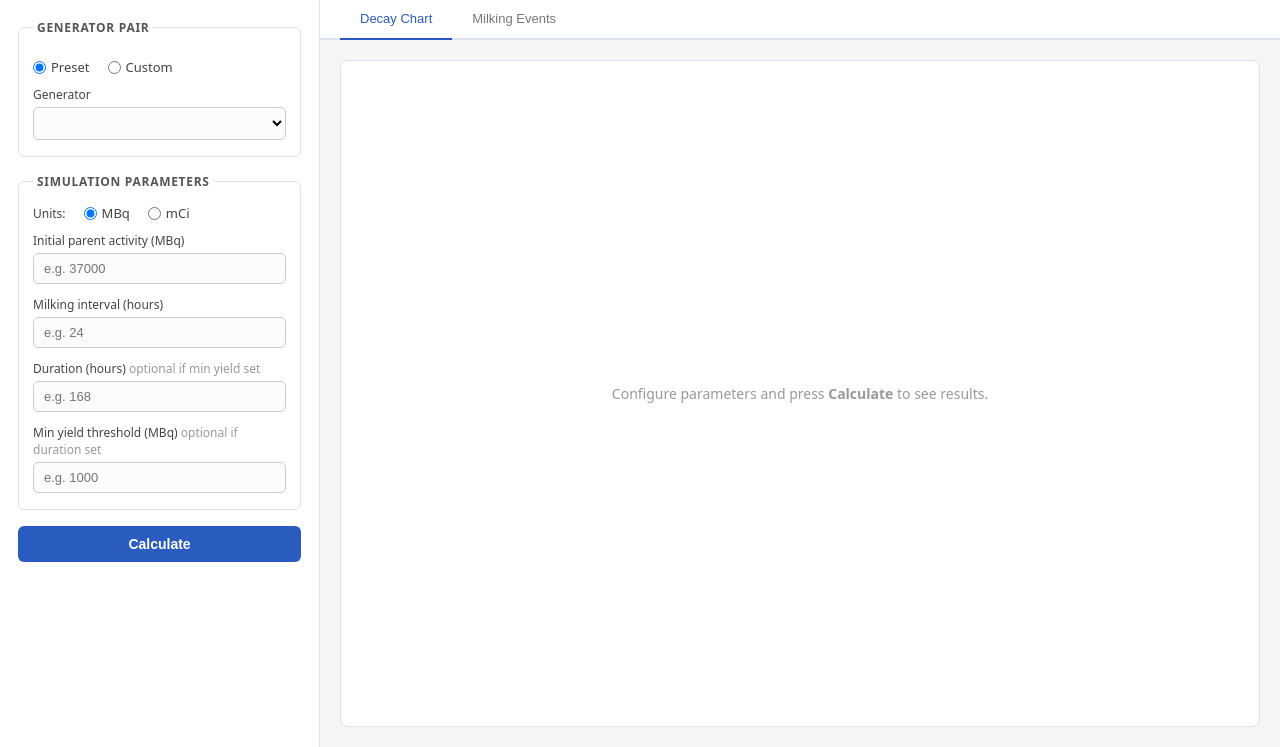
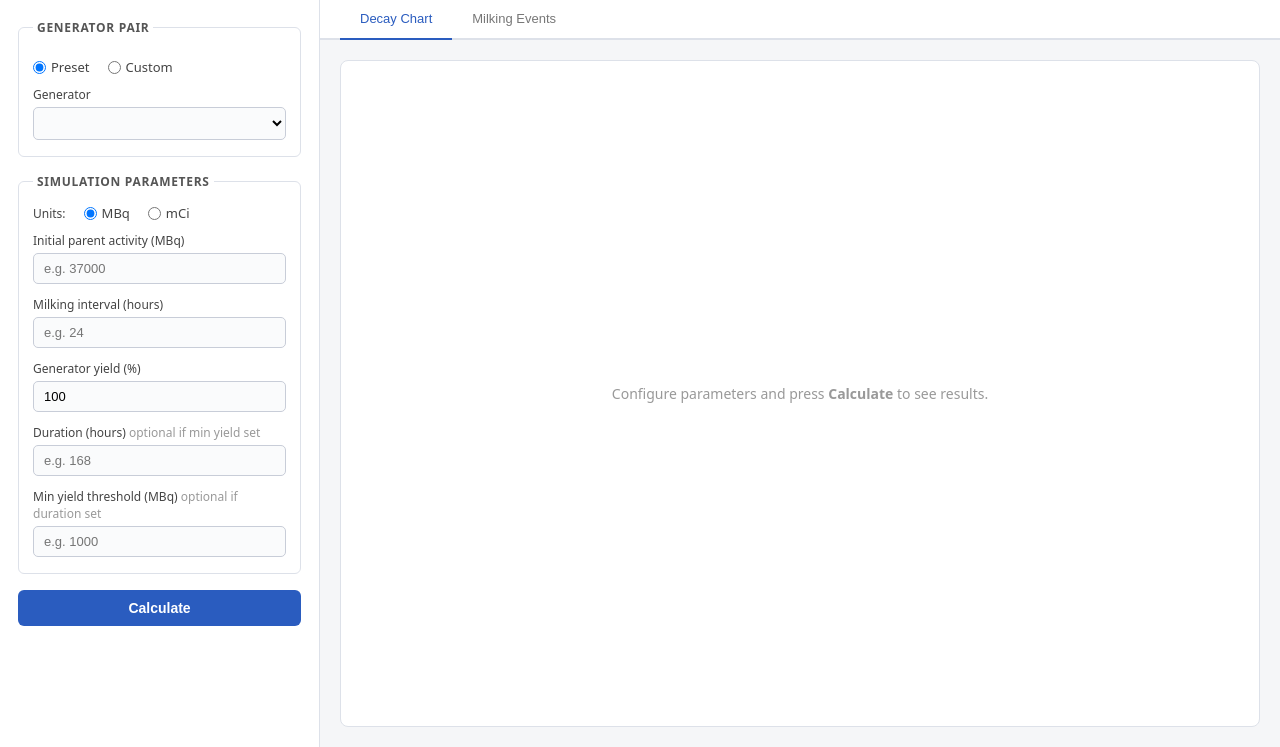
Before and after one commit to ArtemChemist/generator_calc, a Flask app: page / in a window 1280 px wide. Shown: the part 53-800 px from the top of the page. Run offline with Flask 3, Linux system fonts and the light colour scheme; data that the repository does not hold is empty; some libraries are stand-ins or nearby versions.

Commit message:
Add generator yield efficiency parameter
A generator yield (%) field scales the practically recovered activity
relative to the theoretical Bateman output. Applied to per-milking
and cumulative yields in the table and cumulative chart. The min-yield
threshold and duration inference are adjusted to compare against
practical yield. The decay chart remains theoretical.

Co-Authored-By: Claude Sonnet 4.6 <noreply@anthropic.com>

```diff
--- a/app/static/js/app.js
+++ b/app/static/js/app.js
@@ -96,7 +96,7 @@ function switchTab(tabId) {
     p.classList.toggle('hidden', p.id !== `tab-${tabId}`)
   );
   if (tabId === 'events' && lastResult) {
-    renderCumulativeChart(lastResult.milking_events, lastResult.min_yield_MBq);
+    renderCumulativeChart(lastResult.milking_events, lastResult._minYieldDisplay, lastResult._genYield);
   }
   if (tabId === 'chart' && lastResult) {
     Plotly.Plots.resize('chart');
@@ -109,9 +109,9 @@ function onUnitChange() {
   document.querySelectorAll('.unit-lbl').forEach(el => el.textContent = currentUnit);
   if (lastResult) {
     renderChart(lastResult);
-    renderTable(lastResult.milking_events, lastResult.min_yield_MBq);
+    renderTable(lastResult.milking_events, lastResult._minYieldDisplay, lastResult._genYield);
     const eventsVisible = !document.getElementById('tab-events').classList.contains('hidden');
-    if (eventsVisible) renderCumulativeChart(lastResult.milking_events, lastResult.min_yield_MBq);
+    if (eventsVisible) renderCumulativeChart(lastResult.milking_events, lastResult._minYieldDisplay, lastResult._genYield);
   }
 }
 
@@ -213,9 +213,12 @@ async function onCalculate() {
   const minYieldRaw = document.getElementById('min-yield').value.trim();
   const duration = durationRaw !== '' ? parseFloat(durationRaw) : null;
   const minYield = minYieldRaw !== '' ? parseFloat(minYieldRaw) : null;
+  const genYieldPct = parseFloat(document.getElementById('gen-yield').value) || 100;
+  const genYield = Math.min(Math.max(genYieldPct, 0), 100) / 100;
 
   if (!initAct || initAct <= 0) { showError('Initial activity must be > 0.'); return; }
   if (!interval || interval <= 0) { showError('Milking interval must be > 0.'); return; }
+  if (genYield <= 0) { showError('Generator yield must be > 0%.'); return; }
   if (duration === null && !minYield) {
     showError('Provide duration, min yield threshold, or both.'); return;
   }
@@ -230,7 +233,8 @@ async function onCalculate() {
     milking_interval_h: interval,
   };
   if (duration !== null) body.duration_h = duration;
-  if (minYield !== null) body.min_yield_MBq = toMBq(minYield);
+  // Send threshold as theoretical equivalent so backend infers duration on practical yield
+  if (minYield !== null) body.min_yield_MBq = toMBq(minYield) / genYield;
 
   const data = await API.calculate(body);
 
@@ -240,6 +244,8 @@ async function onCalculate() {
   if (data.error) { showError(data.error); return; }
 
   lastResult = data;
+  lastResult._genYield = genYield;
+  lastResult._minYieldDisplay = minYield ? toMBq(minYield) : 0; // practical threshold in MBq
 
   if (data.inferred_duration_h !== null) {
     inferredInfo.textContent = `Inferred duration: ${data.inferred_duration_h.toFixed(1)} h — yield drops below threshold at this point.`;
@@ -247,7 +253,7 @@ async function onCalculate() {
   }
 
   renderChart(data);
-  renderTable(data.milking_events, data.min_yield_MBq);
+  renderTable(data.milking_events, data._minYieldDisplay, genYield);
 }
 
 // ── Chart ─────────────────────────────────────────────────────────────────
@@ -327,17 +333,18 @@ function renderChart(data) {
 }
 
 // ── Table ──────────────────────────────────────────────────────────────────
-function renderTable(events, minYieldMBq) {
+function renderTable(events, minYieldMBq, genYield = 1) {
   tableBody.innerHTML = '';
   let runningMBq = 0;
   events.forEach(e => {
-    runningMBq += e.yield_MBq;
-    const yieldDisplay      = fromMBq(e.yield_MBq).toLocaleString(undefined, { maximumFractionDigits: 2 });
-    const cumulativeDisplay = fromMBq(runningMBq).toLocaleString(undefined,  { maximumFractionDigits: 2 });
+    const practicalMBq = e.yield_MBq * genYield;
+    runningMBq += practicalMBq;
+    const yieldDisplay      = fromMBq(practicalMBq).toLocaleString(undefined, { maximumFractionDigits: 2 });
+    const cumulativeDisplay = fromMBq(runningMBq).toLocaleString(undefined,   { maximumFractionDigits: 2 });
     const tr = document.createElement('tr');
     let vsCell;
     if (minYieldMBq > 0) {
-      vsCell = e.yield_MBq >= minYieldMBq
+      vsCell = practicalMBq >= minYieldMBq
         ? '<td class="above">✓ Above</td>'
         : '<td class="below">✗ Below</td>';
     } else {
@@ -355,7 +362,7 @@ function renderTable(events, minYieldMBq) {
 }
 
 // ── Cumulative chart ───────────────────────────────────────────────────────
-function renderCumulativeChart(events, minYieldMBq) {
+function renderCumulativeChart(events, minYieldMBq, genYield = 1) {
   if (!events.length) return;
   cumulativePlaceholder.classList.add('hidden');
   cumulativeDiv.classList.remove('hidden');
@@ -365,7 +372,7 @@ function renderCumulativeChart(events, minYieldMBq) {
   const y = [0];
   let running = 0;
   events.forEach(e => {
-    running += fromMBq(e.yield_MBq);
+    running += fromMBq(e.yield_MBq * genYield);
     x.push(e.time_h);
     y.push(running);
   });
--- a/templates/index.html
+++ b/templates/index.html
@@ -56,6 +56,9 @@
         <label for="milking-interval">Milking interval (hours)</label>
         <input type="number" id="milking-interval" min="0.1" step="any" placeholder="e.g. 24">
 
+        <label for="gen-yield">Generator yield (%)</label>
+        <input type="number" id="gen-yield" min="1" max="100" step="any" value="100" placeholder="e.g. 80">
+
         <label for="duration">Duration (hours) <span class="hint">optional if min yield set</span></label>
         <input type="number" id="duration" min="1" step="any" placeholder="e.g. 168">
 
```
